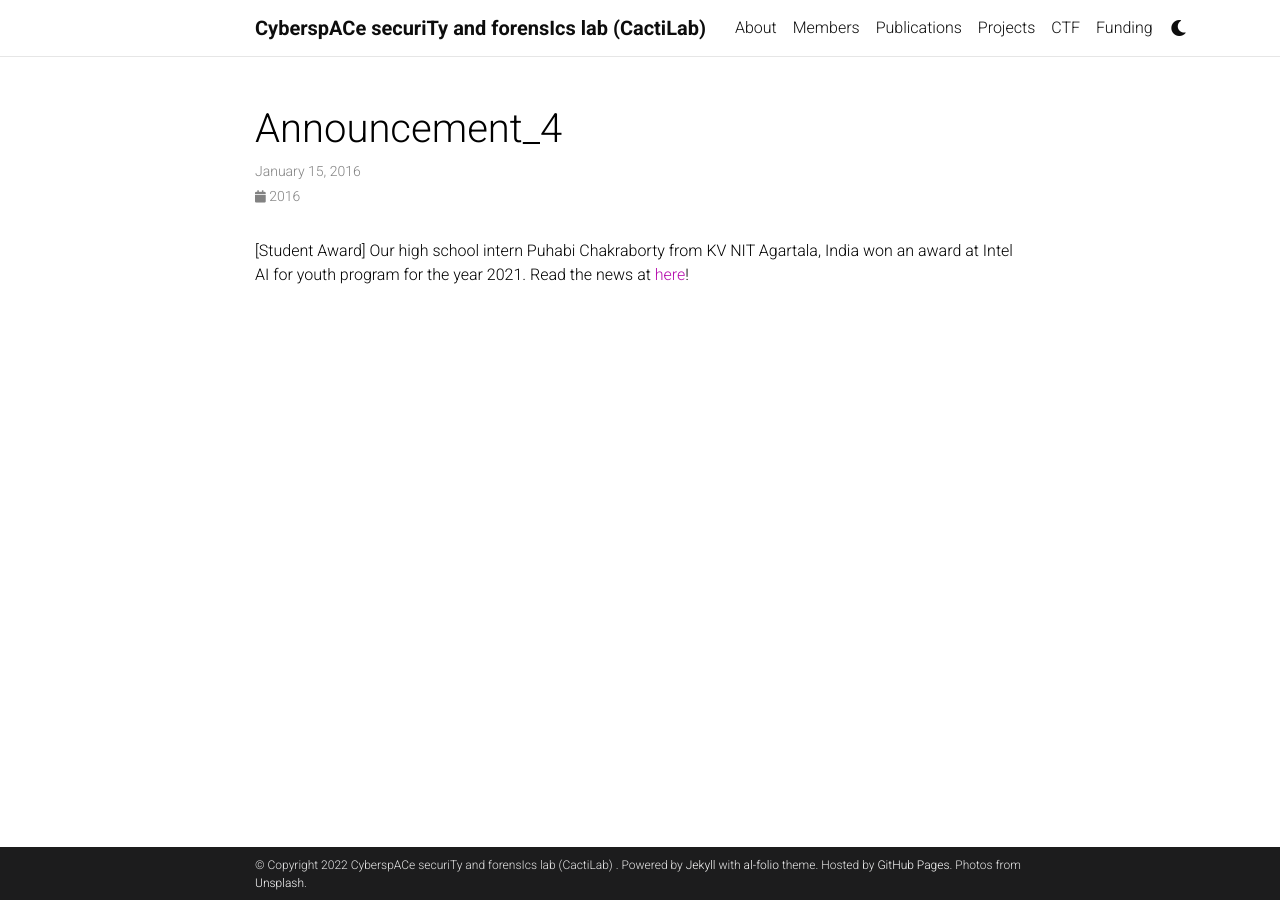
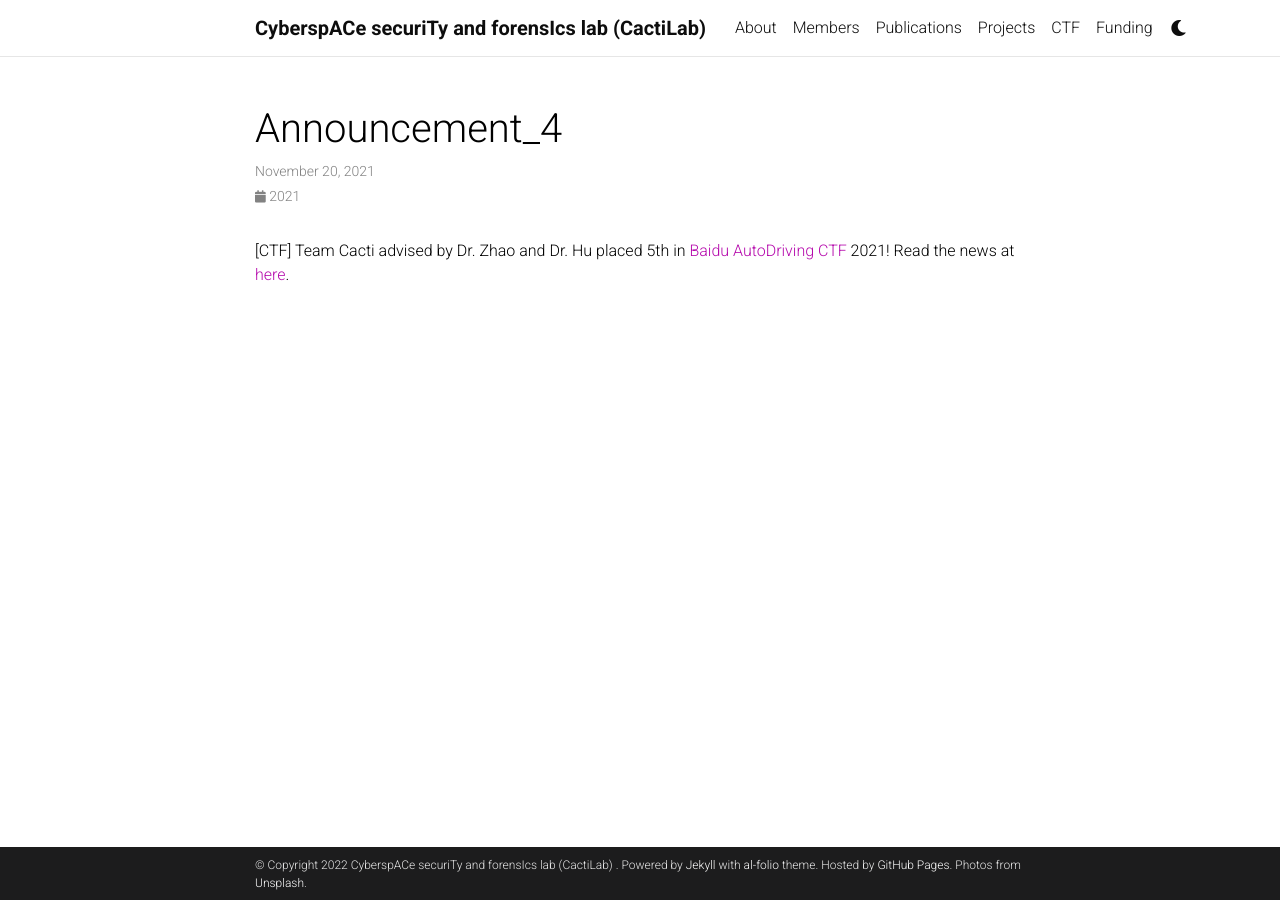
Before and after one commit to XixianWasTaken/xixianwastaken.github.io, a Jekyll site: the page built from _news/announcement_4.md, in a window 1280 px wide. Built offline with Jekyll 4.4.1, drawn with Linux system fonts in a browser that asks for light colours; comment, search, counter and statistics services are not loaded; a style sheet for code colours, icons or effects is not loaded.

Commit message:
update news

```diff
--- a/_config.yml
+++ b/_config.yml
@@ -164,7 +164,7 @@ collections:
     permalink: /projects/:path/
 
 news_scrollable: true # adds a vertical scroll bar if there are more than 3 news items
-news_limit: 5 # leave blank to include all the news in the `_news` folder
+news_limit: 6 # leave blank to include all the news in the `_news` folder
 
 # -----------------------------------------------------------------------------
 # Jekyll settings
--- a/_news/announcement_4.md
+++ b/_news/announcement_4.md
@@ -1,7 +1,7 @@
 ---
 layout: post
-date: 2016-01-15 07:59:00-0400
+date: 2021-11-20 00:00:00-0400
 inline: true
 ---
 
-[Student Award] Our high school intern Puhabi Chakraborty from KV NIT Agartala, India won an award at Intel AI for youth program for the year 2021. Read the news at [here](https://theriseeast.com/tripura/proud-moment-for-tripura-puhabi-chakraborti-wins-rashtriya-baal-puraskar/)!
+[CTF] Team Cacti advised by Dr. Zhao and Dr. Hu placed 5th in [Baidu AutoDriving CTF](https://anquan.baidu.com/bctf/#/en/innovation/autoDriveCTF) 2021! Read the news at [here](https://www.buffalo.edu/ubnow/stories/2021/11/team-cacti-capture-flag.html).
```
Also changed, not shown: _news/announcement_1.md (+1 -1 lines), _news/announcement_2.md (+1 -1 lines), _news/announcement_3.md (+1 -1 lines), _news/announcement_5.md (added, +7 -0 lines), _news/announcement_6.md (added, +7 -0 lines).
